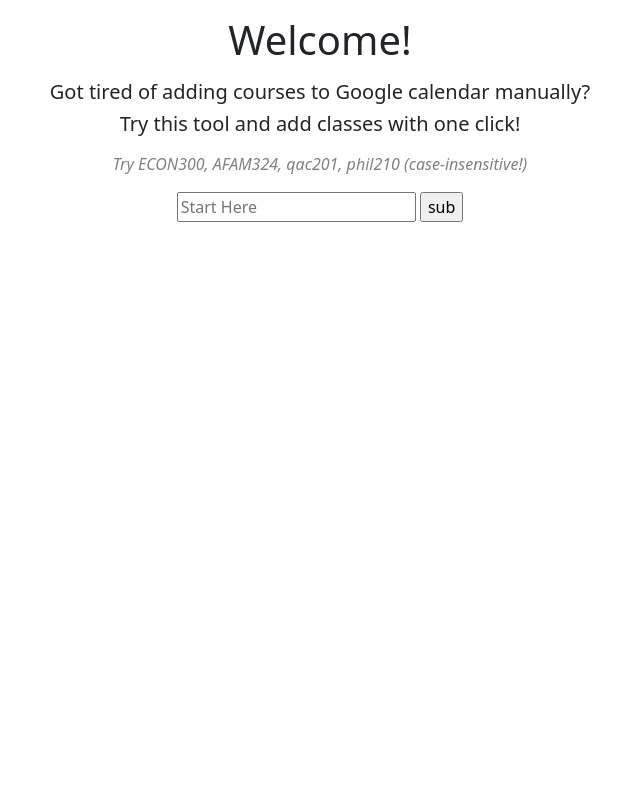
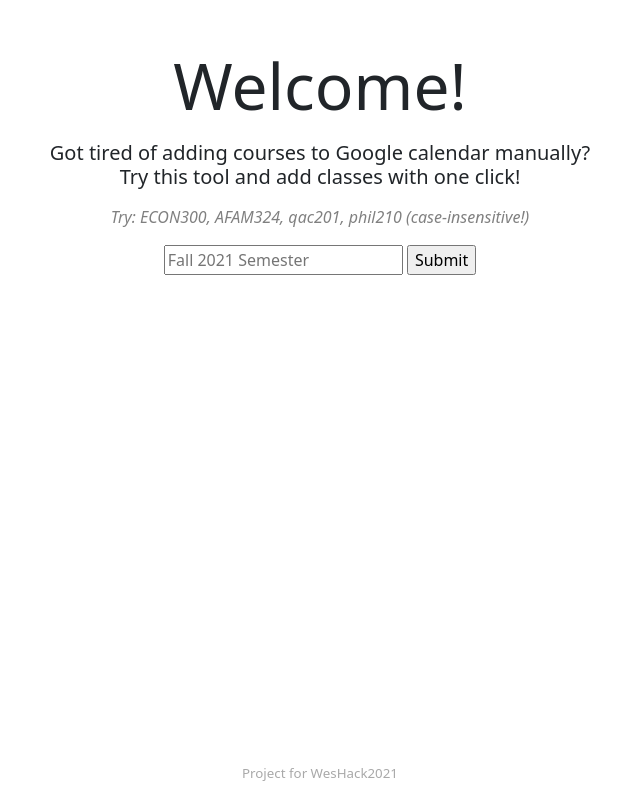
Before and after one commit to lewiseng/WesCal, a Flask app: page / in a window 1280 px wide. Shown: the whole page, without its empty margins (320-960 px from the left). Run offline with Flask 2, Linux system fonts and the light colour scheme.

Commit message:
Commit all files

```diff
--- a/app.py
+++ b/app.py
@@ -1,4 +1,4 @@
-from flask import Flask, redirect, url_for, render_template, request, session
+from flask import Flask, redirect, url_for, render_template, request, session, flash
 from bs4 import BeautifulSoup, SoupStrainer
 from datetime import datetime
 from createCatalog import get_courses, get_crosslisting
@@ -6,18 +6,13 @@
 from fetch_data import fetchData
 
 app = Flask(__name__)
-app.secret_key = "WesHack2021"
+app.secret_key = "goWes2021"
 catalog = get_courses("Catalog - Wesleyan University - 20210424.html")
 crossDict = get_crosslisting("Catalog - Wesleyan University - 20210424.html")
-
-# @app.context_processor
-# def inject_catalog():
-#     return dict(log=fetchData(catalog[request.form["course"].upper()]))
 
 @app.route("/", methods=["POST","GET"])
 def newSearch():
     try:
-        session.clear()
         if request.method == "POST":
             courseName = request.form["course"].upper()
             if courseName in crossDict:
@@ -26,11 +21,12 @@
                 session["courseName"] = courseName
                 return redirect(url_for("result"))
             else:
+                flash('Looks like you entered a wrong class number!', 'info')
                 return redirect(url_for("newSearch"))
         else:
             return render_template('index.html')
     except:
-        return "SOMETHINGS WRONG"
+        return render_template('errorPage.html')
 
 @app.route('/result', methods=["GET"])
 def result():
@@ -45,4 +41,4 @@
 
 
 if __name__ == "__main__":
-    app.run(debug=True)
+    app.run()
--- a/templates/base.html
+++ b/templates/base.html
@@ -10,6 +10,10 @@
 </head>
 <body>
     {% block body %}{% endblock %}
+    <div style="position: relative">
+        <p style="position: fixed; bottom: 0; width:100%; text-align: center; font-size: smaller; color: darkgrey;"> Project for WesHack2021
+        </p>
+    </div>
     <script src="https://cdn.jsdelivr.net/npm/@popperjs/core@2.9.1/dist/umd/popper.min.js" integrity="sha384-SR1sx49pcuLnqZUnnPwx6FCym0wLsk5JZuNx2bPPENzswTNFaQU1RDvt3wT4gWFG" crossorigin="anonymous"></script>
 <script src="https://cdn.jsdelivr.net/npm/bootstrap@5.0.0-beta3/dist/js/bootstrap.min.js" integrity="sha384-j0CNLUeiqtyaRmlzUHCPZ+Gy5fQu0dQ6eZ/xAww941Ai1SxSY+0EQqNXNE6DZiVc" crossorigin="anonymous"></script>
 </body>
--- a/templates/index.html
+++ b/templates/index.html
@@ -4,19 +4,36 @@
 <title>Start Page</title>
 {% endblock %}
 
+{% block body %}
 
 
-{% block body %}
+<div class="container mt-5">
+    {% with messages = get_flashed_messages() %}
+        {% if messages %}
+            {% for msg in messages %}
+            <div class="alert alert-warning alert-dismissible fade show pb-0 mt-1" role="alert">
+                <p>{{ msg }}</p>
+                <button type="button" class="btn-close" data-bs-dismiss="alert" aria-label="Close"></button>
+            </div>
+            {% endfor %}
+        {% endif %}
+    </div>
+    {% endwith %}
+</div>
+
+
 <div>
-    <h1 class="my-3">Welcome!</h1>
+    <h1 class="my-3 display-3">Welcome!</h1>
 
-    <h5>Got tired of adding courses to Google calendar manually?</h5>
-    <h5>Try this tool and add classes with one click!</h5>
+    <h5>Got tired of adding courses to Google calendar manually? <br>
+        Try this tool and add classes with one click!
+    </h5>
+
 
     <form action="" method='POST'>
-        <p class="mt-3" style="color: gray; font-style: italic;">Try ECON300, AFAM324, qac201, phil210  (case-insensitive!) </p>
-        <input type="text" name="course" placeholder="Start Here" >
-        <input type="submit" value="sub">
+        <p class="mt-3" style="color: gray; font-style: italic;">Try: ECON300, AFAM324, qac201, phil210  (case-insensitive!) </p>
+        <input type="text" name="course" placeholder="Fall 2021 Semester" >
+        <input type="submit" value="Submit">
     </form>
 
 </div>
--- a/templates/results.html
+++ b/templates/results.html
@@ -35,6 +35,7 @@
         {% endfor %}
 
     </table>
+
 </div>
 
 
@@ -42,4 +43,9 @@
 
 <a href="http://127.0.0.1:5000/">Start Again</a>
 
+
+
+
+
+
 {% endblock %}
```
Also changed, not shown: fetch_info.py (deleted, +0 -40 lines).
